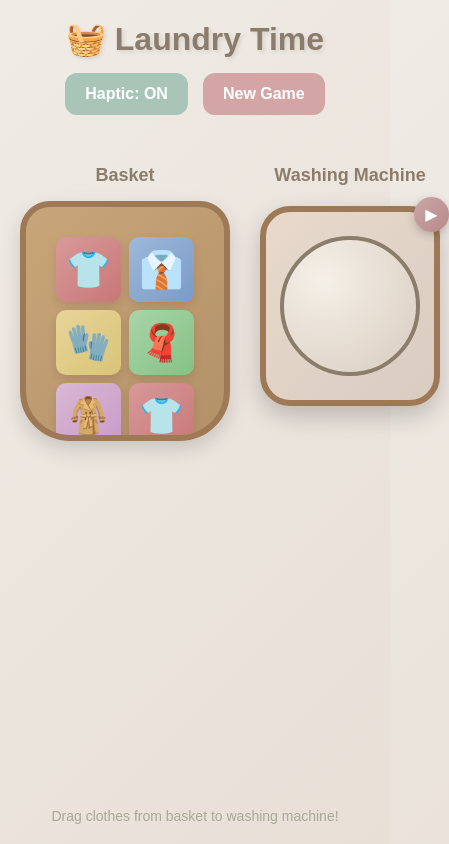
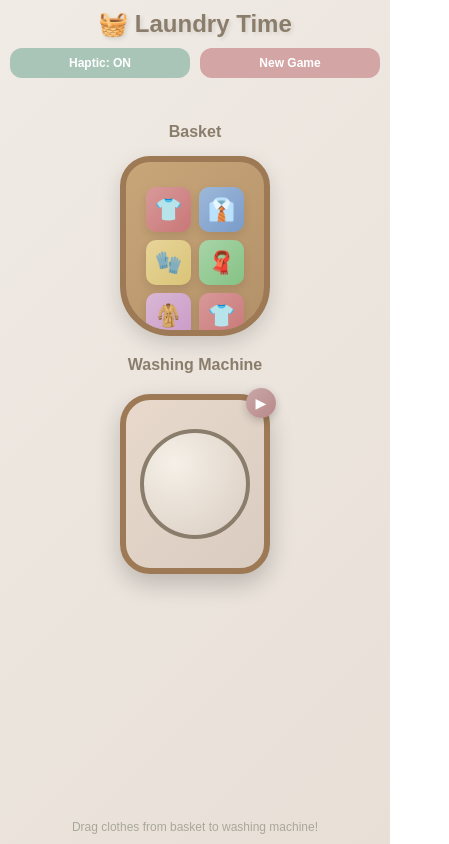
Before and after one commit to NA-E/laundry-game, a plain HTML site: page index.html in a window 390 px wide. Shown: the whole page, 449 px wide, since content can reach past the window. Drawn offline with Linux system fonts and the light colour scheme.

Commit message:
Fix mobile responsiveness, increase haptic feedback, match machine size to basket, and return clothes to basket on machine stop

```diff
--- a/index.html
+++ b/index.html
@@ -18,8 +18,8 @@
             display: flex;
             flex-direction: column;
             padding: 20px;
-            touch-action: none;
             user-select: none;
+            overflow-y: auto;
         }
 
         .container {
@@ -200,8 +200,8 @@
         }
 
         .washing-machine {
-            width: 180px;
-            height: 200px;
+            width: 210px;
+            height: 240px;
             background: linear-gradient(135deg, #e8d9cc 0%, #d9ccc0 100%);
             border-radius: 30px;
             border: 6px solid #9d7a55;
@@ -214,8 +214,8 @@
         }
 
         .drum {
-            width: 140px;
-            height: 140px;
+            width: 160px;
+            height: 160px;
             border-radius: 50%;
             background: radial-gradient(circle at 30% 30%, #f5f0e8 0%, #d9ccc0 100%);
             border: 4px solid #8b7d6b;
@@ -328,6 +328,123 @@
             color: #a8a899;
             font-size: 14px;
             margin-top: 15px;
+        }
+
+        /* Mobile Responsive */
+        @media (max-width: 768px) {
+            body {
+                padding: 15px;
+            }
+
+            .title {
+                font-size: 28px;
+            }
+
+            .controls {
+                flex-wrap: wrap;
+                gap: 10px;
+                margin-bottom: 15px;
+            }
+
+            .btn {
+                padding: 10px 15px;
+                font-size: 14px;
+                min-width: 100px;
+                flex: 1;
+                min-width: calc(50% - 5px);
+            }
+
+            .game-area {
+                flex-direction: column;
+                gap: 20px;
+                align-items: center;
+                justify-content: flex-start;
+            }
+
+            .basket {
+                width: 180px;
+                height: 200px;
+            }
+
+            .washing-machine {
+                width: 180px;
+                height: 200px;
+            }
+
+            .drum {
+                width: 135px;
+                height: 135px;
+            }
+
+            .cloth {
+                width: 55px;
+                height: 55px;
+                font-size: 28px;
+            }
+
+            .basket-label,
+            .machine-label {
+                font-size: 16px;
+            }
+
+            .info-text {
+                font-size: 12px;
+            }
+        }
+
+        @media (max-width: 480px) {
+            body {
+                padding: 10px;
+            }
+
+            .title {
+                font-size: 24px;
+                margin-bottom: 10px;
+            }
+
+            .btn {
+                padding: 8px 12px;
+                font-size: 12px;
+                min-width: calc(50% - 5px);
+            }
+
+            .basket {
+                width: 150px;
+                height: 180px;
+                padding-top: 15px;
+            }
+
+            .washing-machine {
+                width: 150px;
+                height: 180px;
+            }
+
+            .drum {
+                width: 110px;
+                height: 110px;
+                gap: 6px;
+                padding: 10px;
+            }
+
+            .cloth {
+                width: 45px;
+                height: 45px;
+                font-size: 22px;
+            }
+
+            .cloth-in-machine {
+                width: 28px;
+                height: 28px;
+                font-size: 14px;
+            }
+
+            .machine-button {
+                width: 30px;
+                height: 30px;
+                font-size: 14px;
+                top: -12px;
+                right: -12px;
+            }
         }
     </style>
 </head>
@@ -452,7 +569,7 @@
             document.addEventListener('mouseup', endDrag);
             document.addEventListener('touchend', endDrag);
 
-            triggerHaptic(1);
+            triggerHaptic(30);
         }
 
         function drag(e) {
@@ -499,7 +616,7 @@
                 draggedElement.remove();
                 draggedElement = null;
 
-                triggerHaptic(1);
+                triggerHaptic(50);
 
                 // Check if all clothes are in machine
                 if (clothesContainer.children.length === 0 && clothesInMachine > 0) {
@@ -532,7 +649,7 @@
             machineButton.textContent = '⏹';
             machineButton.classList.remove('off');
             stopBtn.style.display = 'block';
-            triggerHaptic(1);
+            triggerHaptic(60);
 
             // Keep washing for 40 seconds
             washingTimeout = setTimeout(() => {
@@ -548,8 +665,23 @@
             machineButton.classList.add('off');
             stopBtn.style.display = 'none';
             isWashing = false;
-            triggerHaptic(1);
-            triggerHaptic(1);
+
+            // Return clothes to basket
+            const clothesInDrum = drum.querySelectorAll('.cloth-in-machine');
+            clothesInDrum.forEach(clothInDrum => {
+                const originalCloth = document.createElement('div');
+                originalCloth.className = clothInDrum.className.replace('cloth-in-machine', 'cloth');
+                originalCloth.textContent = clothInDrum.textContent;
+                originalCloth.addEventListener('mousedown', startDrag);
+                originalCloth.addEventListener('touchstart', startDrag);
+                clothesContainer.appendChild(originalCloth);
+                clothInDrum.remove();
+            });
+
+            clothesInMachine = 0;
+
+            triggerHaptic(50);
+            triggerHaptic(50);
         }
 
         function stopWashing() {
@@ -575,17 +707,17 @@
             hapticEnabled = !hapticEnabled;
             hapticToggle.textContent = hapticEnabled ? 'Haptic: ON' : 'Haptic: OFF';
             hapticToggle.classList.toggle('active', hapticEnabled);
-            triggerHaptic(1);
+            triggerHaptic(30);
         });
 
         resetBtn.addEventListener('click', () => {
             initGame();
-            triggerHaptic(1);
+            triggerHaptic(30);
         });
 
         stopBtn.addEventListener('click', () => {
             stopWashing();
-            triggerHaptic(1);
+            triggerHaptic(30);
         });
 
         machineButton.addEventListener('click', () => {
@@ -594,7 +726,7 @@
             } else if (isWashing) {
                 stopWashing();
             }
-            triggerHaptic(1);
+            triggerHaptic(30);
         });
 
         // Start the game
```
Also changed, not shown: .claude/settings.local.json (added).
